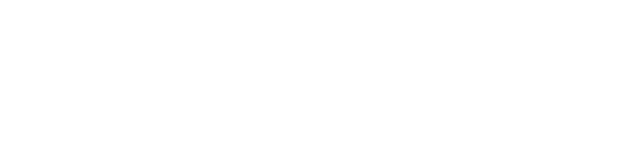
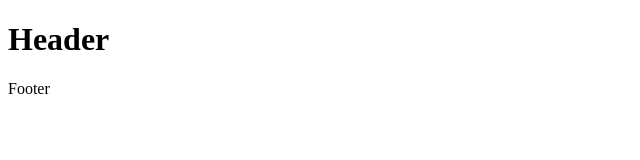
Before and after one commit to loicod/test-repo, a plain HTML site: page index.html in a window 1280 px wide. Shown: the whole page, without its empty margins (0-640 px from the left). Drawn offline with Linux system fonts and the light colour scheme.

Commit message:
script modifié + header et footer ajouté

```diff
--- a/index.html
+++ b/index.html
@@ -8,6 +8,11 @@
     <title>test repo</title>
 </head>
 <body>
+<header id="header">
+    <h1>Header</h1>
+</header>
 
+<footer>Footer</footer>
+<script type="text/javascript" src="js/script.js"></script>
 </body>
 </html>
```
